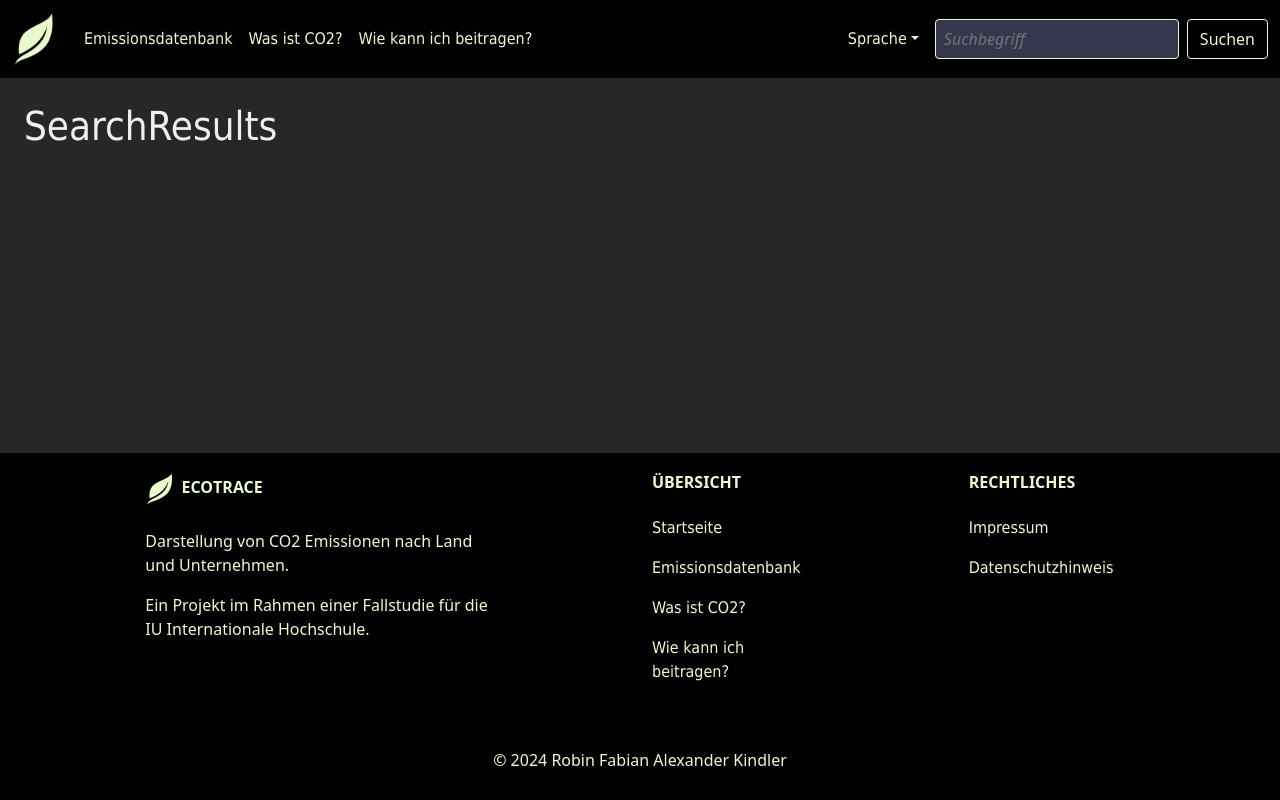
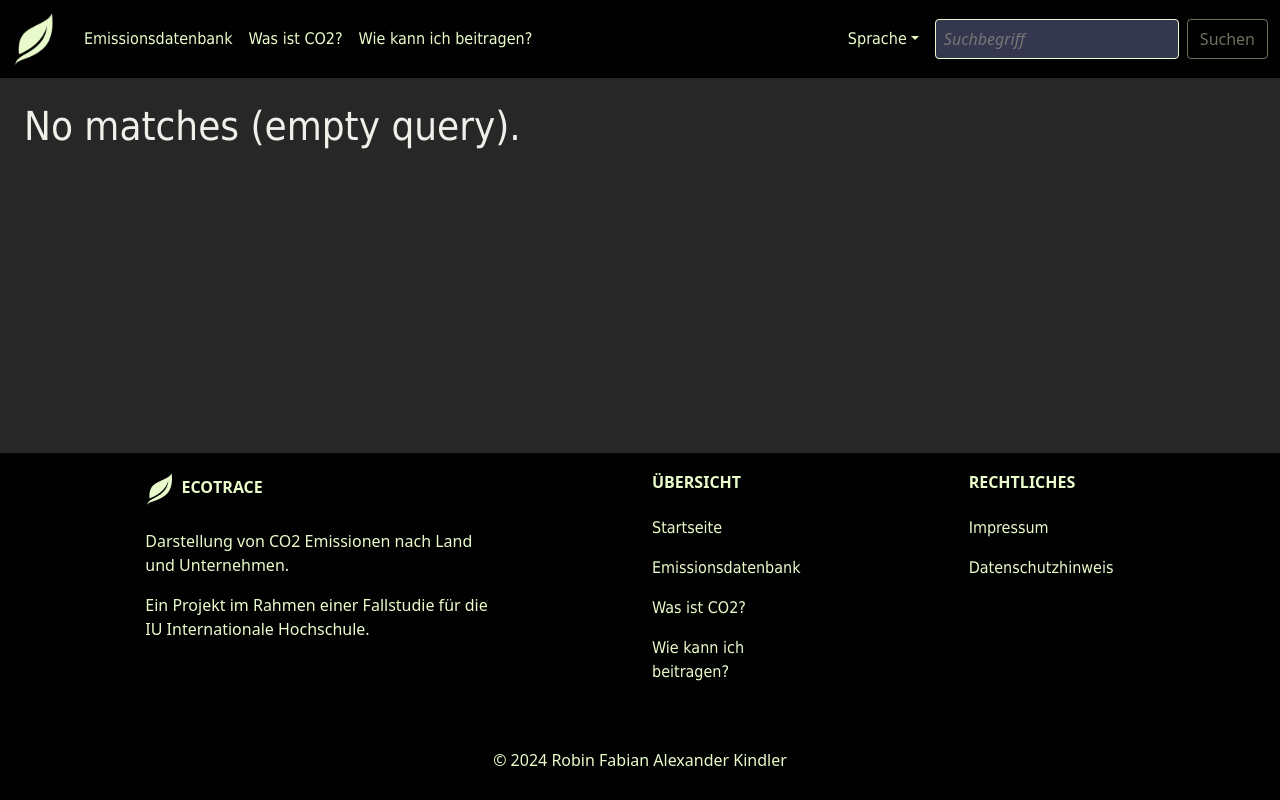
Before and after one commit to Rondidon/climate-impact-dashboard, a React (Create React App) app: page /searchresults in a window 1280 px wide. Built offline with nearby package versions, Linux system fonts and the light colour scheme.

Commit message:
[chore] Implemented basic search function (search algorithm is not implemented yet, but routing and submitting the query works).

```diff
--- a/src/App.tsx
+++ b/src/App.tsx
@@ -13,11 +13,17 @@ const appStyle: React.CSSProperties = {
 };
 
 function App() {
+  const [searchQuery, setSearchQuery] = useState<string | undefined>(undefined);
   return (
     <div className="App climate-scheme-bg-grey" style={appStyle}>
       <BrowserRouter>
-        <AppHeader />
-        <AppMain />
+        <AppHeader
+          searchQuery={searchQuery}
+          onSetSearchQuery={(query: string | undefined) =>
+            setSearchQuery(query)
+          }
+        />
+        <AppMain searchQuery={searchQuery} />
         <AppFooter />
       </BrowserRouter>
     </div>
--- a/src/components/AppHeader.tsx
+++ b/src/components/AppHeader.tsx
@@ -1,71 +1,161 @@
-import { FunctionComponent } from "react";
+import { FunctionComponent, useState } from "react";
 import { useTranslation } from "react-i18next";
 import { Link, useNavigate } from "react-router-dom";
 import getAssetLocation from "../utils/assetLocator";
 import { AppRoute } from "./routes";
 
 type AppHeaderProps = {
-}
+  onSetSearchQuery: (searchQuery: string | undefined) => void;
+  searchQuery: string | undefined;
+};
 
-const AppHeader: FunctionComponent<AppHeaderProps> = ({ }) => {
-
+const AppHeader: FunctionComponent<AppHeaderProps> = ({
+  onSetSearchQuery,
+  searchQuery,
+}) => {
   const { t, i18n } = useTranslation();
   const navigate = useNavigate();
+  const [searchInputFieldValue, setSearchInputFieldValue] = useState<string>(
+    searchQuery ? searchQuery : ""
+  );
 
   const handleSearchSubmit = (e: React.FormEvent<HTMLFormElement>) => {
     e.preventDefault();
+    onSetSearchQuery(searchInputFieldValue);
     navigate(AppRoute.SearchResults);
-    }
+  };
 
   const handleLogoClick = (e: React.MouseEvent) => {
     e.preventDefault();
     navigate(AppRoute.Home);
-    }
+  };
 
   return (
     <header>
       <nav className="navbar navbar-expand-lg climate-scheme-bg-black">
         <div className="container-fluid">
-                    <a className="navbar-brand brand-logo d-flex align-items-center" href="#" data-bs-toggle="tooltip" data-bs-placement="bottom" title="ECOTRACE" onClick={handleLogoClick}>
-                        <img src={getAssetLocation("logo.png", "img")} alt="Bootstrap" width="48" height="52" />
-                        <div className="d-inline-block d-lg-none d-xxl-block brand-claim ms-2"><strong>{t("claim.part1")}</strong>{t("claim.part2")}</div>
+          <a
+            className="navbar-brand brand-logo d-flex align-items-center"
+            href="#"
+            data-bs-toggle="tooltip"
+            data-bs-placement="bottom"
+            title="ECOTRACE"
+            onClick={handleLogoClick}
+          >
+            <img
+              src={getAssetLocation("logo.png", "img")}
+              alt="Bootstrap"
+              width="48"
+              height="52"
+            />
+            <div className="d-inline-block d-lg-none d-xxl-block brand-claim ms-2">
+              <strong>{t("claim.part1")}</strong>
+              {t("claim.part2")}
+            </div>
           </a>
-                    <button className="navbar-toggler navbar-dark" type="button" data-bs-toggle="collapse"
-                        data-bs-target="#navbarSupportedContent" aria-controls="navbarSupportedContent"
-                        aria-expanded="false" aria-label="Toggle navigation" title="Navigation aufklappen">
+          <button
+            className="navbar-toggler navbar-dark"
+            type="button"
+            data-bs-toggle="collapse"
+            data-bs-target="#navbarSuppor  const [searchQuery, setSearchQuery] = useState<string | undefined>(undefined);tedContent"
+            aria-controls="navbarSupportedContent"
+            aria-expanded="false"
+            aria-label="Toggle navigation"
+            title="Navigation aufklappen"
+          >
             <span className="navbar-toggler-icon"></span>
           </button>
           <div className="collapse navbar-collapse" id="navbarSupportedContent">
             <ul className="navbar-nav me-auto mb-2 mb-lg-0">
               <li className="nav-item">
-                                <Link className="nav-link" to={AppRoute.Database}>{t("navigation.database")}</Link>
+                <Link className="nav-link" to={AppRoute.Database}>
+                  {t("navigation.database")}
+                </Link>
               </li>
               <li className="nav-item">
-                                <Link className="nav-link" to={AppRoute.CO2Info}>{t("navigation.co2info")}</Link>
+                <Link className="nav-link" to={AppRoute.CO2Info}>
+                  {t("navigation.co2info")}
+                </Link>
               </li>
               <li className="nav-item">
-                                <Link className="nav-link" to={AppRoute.Participation}>{t("navigation.participation")}</Link>
+                <Link className="nav-link" to={AppRoute.Participation}>
+                  {t("navigation.participation")}
+                </Link>
               </li>
             </ul>
             <li className="dropdown">
-                            <a className="dropdown-toggle nav-link mx-lg-3" href="#" role="button" data-bs-toggle="dropdown"
-                                aria-expanded="false">
+              <a
+                className="dropdown-toggle nav-link mx-lg-3"
+                href="#"
+                role="button"
+                data-bs-toggle="dropdown"
+                aria-expanded="false"
+              >
                 {t("header.languageSelector")}
               </a>
               <ul className="dropdown-menu">
-                                <li><a onClick={(e) => { e.preventDefault(); i18n.changeLanguage("de"); }} className="dropdown-item" href="#">{t("common.languages.de")}</a></li>
-                                <li><a onClick={(e) => { e.preventDefault(); i18n.changeLanguage("en"); }} className="dropdown-item" href="#">{t("common.languages.en")}</a></li>
+                <li>
+                  <a
+                    onClick={(e) => {
+                      e.preventDefault();
+                      i18n.changeLanguage("de");
+                    }}
+                    className="dropdown-item"
+                    href="#"
+                  >
+                    {t("common.languages.de")}
+                  </a>
+                </li>
+                <li>
+                  <a
+                    onClick={(e) => {
+                      e.preventDefault();
+                      i18n.changeLanguage("en");
+                    }}
+                    className="dropdown-item"
+                    href="#"
+                  >
+                    {t("common.languages.en")}
+                  </a>
+                </li>
               </ul>
             </li>
-                        <form className="d-flex" role="search" onSubmit={handleSearchSubmit}>
-                            <input className="climate-scheme-input-field me-2" type="search" placeholder={t("header.searchPlaceholder")} aria-label="Search" />
-                            <button className="btn climate-scheme-btn" type="submit">{t("common.actions.search")}</button>
+            <form
+              className="d-flex"
+              role="search"
+              onSubmit={handleSearchSubmit}
+            >
+              <input
+                className="climate-scheme-input-field me-2"
+                type="search"
+                placeholder={t("header.searchPlaceholder")}
+                aria-label="Search"
+                value={searchInputFieldValue}
+                onChange={(event) => {
+                  // escape input (XSS)
+                  const sanitizedValue = event.target.value.replace(
+                    /<script.*?>.*?<\/script>|[<>]/gi,
+                    ""
+                  );
+                  setSearchInputFieldValue(sanitizedValue);
+                }}
+              />
+              <button
+                className="btn climate-scheme-btn"
+                type="submit"
+                disabled={
+                  searchInputFieldValue.length === 0 ||
+                  searchInputFieldValue.length > 20
+                }
+              >
+                {t("common.actions.search")}
+              </button>
             </form>
           </div>
         </div>
       </nav>
     </header>
-    )
-}
+  );
+};
 
 export default AppHeader;
--- a/src/components/AppMain.tsx
+++ b/src/components/AppMain.tsx
@@ -1,4 +1,4 @@
-import { FunctionComponent } from "react";
+import { FunctionComponent, useState } from "react";
 import { Route, Routes } from "react-router-dom";
 import CO2Info from "./CO2Info";
 import DatabaseViewer from "./DatabaseViewer";
@@ -10,9 +10,11 @@ import PrivacyPolicy from "./PrivacyPolicy";
 import SearchResults from "./SearchResults";
 import { AppRoute } from "./routes";
 
-type AppMainProps = {};
+type AppMainProps = {
+  searchQuery?: string;
+};
 
-const AppMain: FunctionComponent<AppMainProps> = ({}) => {
+const AppMain: FunctionComponent<AppMainProps> = ({ searchQuery }) => {
   return (
     <div className="climate-scheme-content-page">
       <Routes>
@@ -22,7 +24,10 @@ const AppMain: FunctionComponent<AppMainProps> = ({}) => {
         <Route path={AppRoute.Imprint} element={<Imprint />} />
         <Route path={AppRoute.Participation} element={<Participation />} />
         <Route path={AppRoute.PrivacyNote} element={<PrivacyPolicy />} />
-        <Route path={AppRoute.SearchResults} element={<SearchResults />} />
+        <Route
+          path={AppRoute.SearchResults}
+          element={<SearchResults searchQuery={searchQuery} />}
+        />
         {/* Wildcard / 404 */}
         <Route path="*" element={<NotFoundPage />} />
       </Routes>
--- a/src/components/SearchResults.tsx
+++ b/src/components/SearchResults.tsx
@@ -1,12 +1,34 @@
-import { FunctionComponent } from "react";
+import { FunctionComponent, useEffect, useState } from "react";
+import { AppRoute } from "./routes";
 
 type SearchResultsProps = {
+  searchQuery?: string;
 };
 
-const SearchResults: FunctionComponent<SearchResultsProps> = ({ }) => {
-    return (
-        <h1>SearchResults</h1>
-    )
+type SearchResult = {
+  appRoute: AppRoute;
+  results: string[];
+};
+
+const calculateSearchResults = (query: string): SearchResult[] | undefined => {
+  return undefined;
+};
+
+const SearchResults: FunctionComponent<SearchResultsProps> = ({
+  searchQuery,
+}) => {
+  const [searchResults, setSearchResults] = useState<
+    SearchResult[] | undefined
+  >(undefined);
+
+  useEffect(() => {
+    setSearchResults(calculateSearchResults("hello world"));
+  }, [searchQuery]);
+
+  if (!searchQuery) {
+    return <h1>No matches (empty query).</h1>;
+  }
+  return <h1>SearchResults for query {searchQuery}</h1>;
 };
 
 export default SearchResults;
--- a/src/styles/climate-scheme.css
+++ b/src/styles/climate-scheme.css
@@ -55,6 +55,10 @@ a:visited {
   border-radius: 0.25em;
   color: #eafccb;
   border: 1px solid #eafccb;
+}
+
+.climate-scheme-btn:disabled {
+  color: #eafccbb0;
 }
 
 .climate-scheme-color-green {
```
Lines whose indentation alone changed are shown as unchanged.
